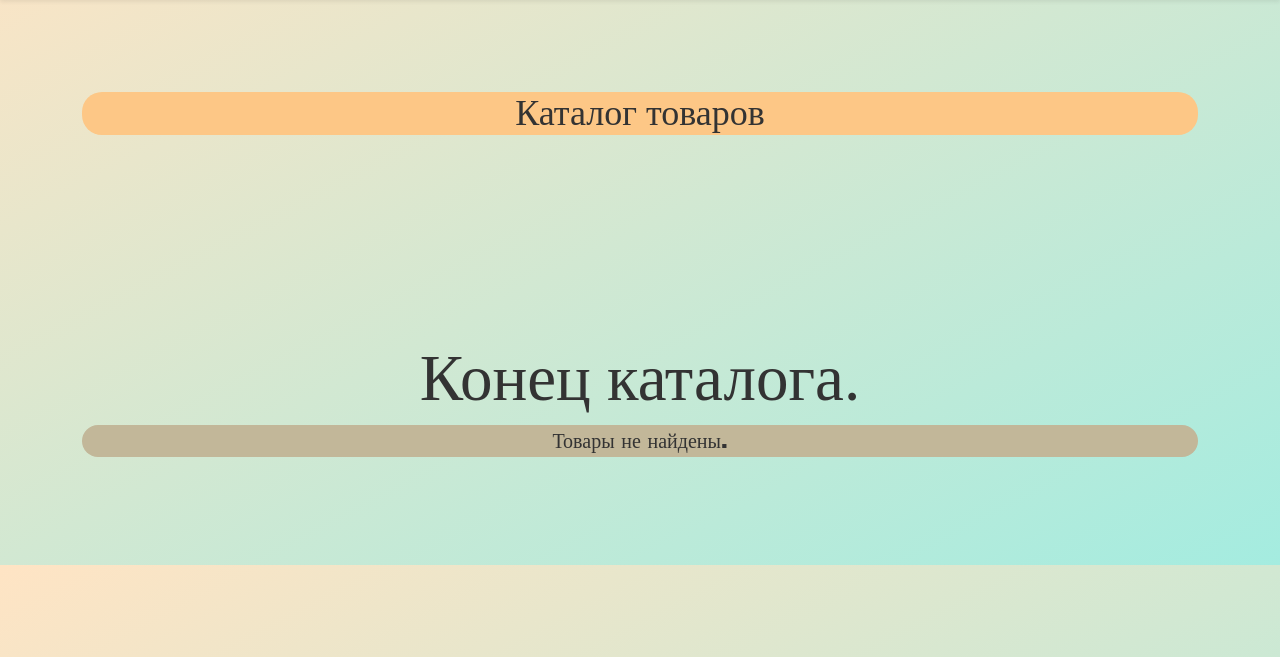
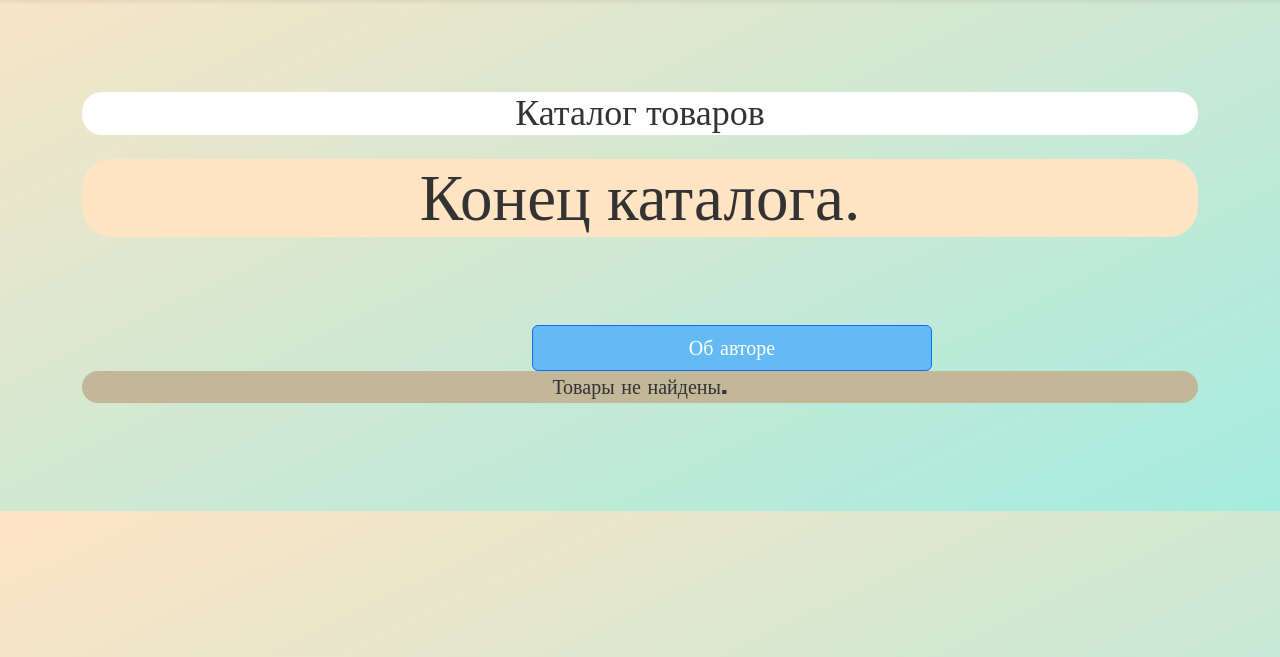
Before and after one commit to FedotPulimet/Last_project, a Laravel app: page / in a window 1280 px wide. Shown: the part 104-761 px from the top of the page. Run offline with Laravel 12, Linux system fonts and the light colour scheme; data that the repository does not hold is empty; style sheets or scripts are compiled from the project's sources; parts of the project's set-up code (start-up, migrations or seed data) failed here and were passed over.

Commit message:
added more

```diff
--- a/sample-shop/public/css/custom.css
+++ b/sample-shop/public/css/custom.css
@@ -17,7 +17,7 @@ body {
 
 h1 {
     text-align: center !important;
-    background-color: rgb(253, 199, 134) !important;
+    background-color: rgb(255, 255, 255) !important;
     border-radius: 20px;
     font-family: serif;
     font-size: 40px;
@@ -93,16 +93,19 @@ p {
 .btn {
     display: inline-block;
     padding: 10px 20px;
-    margin-top: 10px;
-    background-color: #3498db;
+    margin-top: 80px;
+    background-color: #64baf3 !important;
     color: #fff;
     text-decoration: none;
     border-radius: 4px;
     transition: background-color 0.3s;
+    text-align: center !important;
+    margin-left: 450px;
+    width: 400px;
 }
 
 .btn:hover {
-    background-color: #2980b9;
+    background-color: #57b0f0;
 }
 
 .product-list {
@@ -111,7 +114,7 @@ p {
 }
 
 .product-card {
-    font-size: 60px;
+    font-size: 40px;
 }
 
 a {
@@ -123,8 +126,10 @@ a {
 h4 {
     text-align: center;
     font-size: 65px !important;
-    padding-top: 180px;
+    margin-top: 280px;
     font-family: serif !important;
+    background-color: bisque;
+    border-radius: 30px;
 }
 
 .bg-white {
@@ -174,3 +179,12 @@ h3 {
 body {
   background: linear-gradient(to bottom right, bisque, #a4ece0);
 }
+
+card-body {
+    width: 100px;
+}
+
+form-check {
+    text-align: center;
+    padding-right: 20px !important;
+}
--- /dev/null
+++ b/sample-shop/resources/views/about.blade.php
@@ -0,0 +1,6 @@
+@extends('layouts.app') <!-- если у вас есть основной шаблон -->
+
+@section('content')
+    <h1>Об авторе</h1>
+    <p>Здесь разместите информацию об авторе сайта, его биографию, достижения и т.д.</p>
+@endsection
--- a/sample-shop/resources/views/products/index.blade.php
+++ b/sample-shop/resources/views/products/index.blade.php
@@ -8,7 +8,7 @@
     <h1 class="mb-4">Каталог товаров</h1>
     <div class="product-list" style="display:flex; flex-wrap:wrap; gap:90px; border-radius: 30px; ">
     @foreach($products as $product)
-        <div class="product-card" style="border:1px solid #ccc; padding:30px; width:600px; background-color: lightblue; border-radius: 30px;">
+        <div class="product-card" style="border:1px solid #ccc; padding:30px; width:600px; background-color: white; border-radius: 30px;">
             <img src="{{ asset($product->image) }}" alt="{{ $product->name }}" style="width:100%; height:auto;">
             <h3>{{ $product->name }}</h3>
             <p>Автор: {{ $product->author }}</p>
@@ -29,6 +29,8 @@
 
     <h4>Конец каталога.</h4>
 
+    <a href="{{ route('about') }}" class="btn btn-primary">Об авторе</a>
+
     @if(session('success'))
         <div class="alert alert-success">
             {{ session('success') }}
--- a/sample-shop/routes/web.php
+++ b/sample-shop/routes/web.php
@@ -2,13 +2,18 @@
 
 use Illuminate\Support\Facades\Route;
 use Illuminate\Http\Request;
-  Route::get('/order', function () {
+
+Route::get('/order', function () {
     return view('order.form');
 })->name('order.form');
 
 Route::post('/order', function (Request $request) {
     return redirect()->route('products.index')->with('success' );
 })->name('order.submit');
+
+Route::get('/about', function () {
+    return view('about');
+})->name('about');
 
 use App\Http\Controllers\{
     AuthController,
```
Also changed, not shown: README.md, sample-shop/public/images/products/nochnoy-peizhas.jpg (added), sample-shop/public/images/products/ravnovesie.jpg (added).
